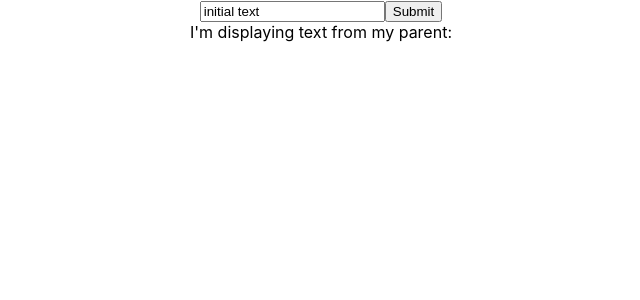
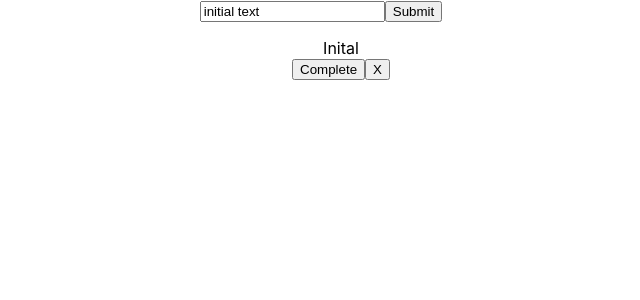
Before and after one commit to Mahmoud-Elsheikh/To-Do-List, a React (Create React App) app in the folder to-do-list/: page / in a window 1280 px wide. Shown: the top 300 px of the page, without its empty margins (319-959 px from the left). Built offline with nearby package versions, Linux system fonts and the light colour scheme.

Commit message:
List now displays the todos

```diff
--- a/to-do-list/src/list.js
+++ b/to-do-list/src/list.js
@@ -1,9 +1,16 @@
 import React, { Component } from 'react'
+import ListItem from './list_item'
 
 class List extends Component {
 
   render() {
-    return <div>I'm displaying text from my parent: {this.props.inputText}</div>
+    return <ul>
+       {
+          this.props.todos.map((todo) => {
+            return <ListItem todo={todo}/>
+          })
+        }
+    </ul>
   }
 
 }
--- /dev/null
+++ b/to-do-list/src/list_item.js
@@ -0,0 +1,15 @@
+import React, { Component } from 'react'
+
+class ListItem extends Component {
+
+  render() {
+    return <l1>
+          <div>{this.props.todo.text}</div>
+          <button>Complete</button>
+          <button>X</button>
+          </l1>
+  }
+
+}
+
+export default ListItem
```
